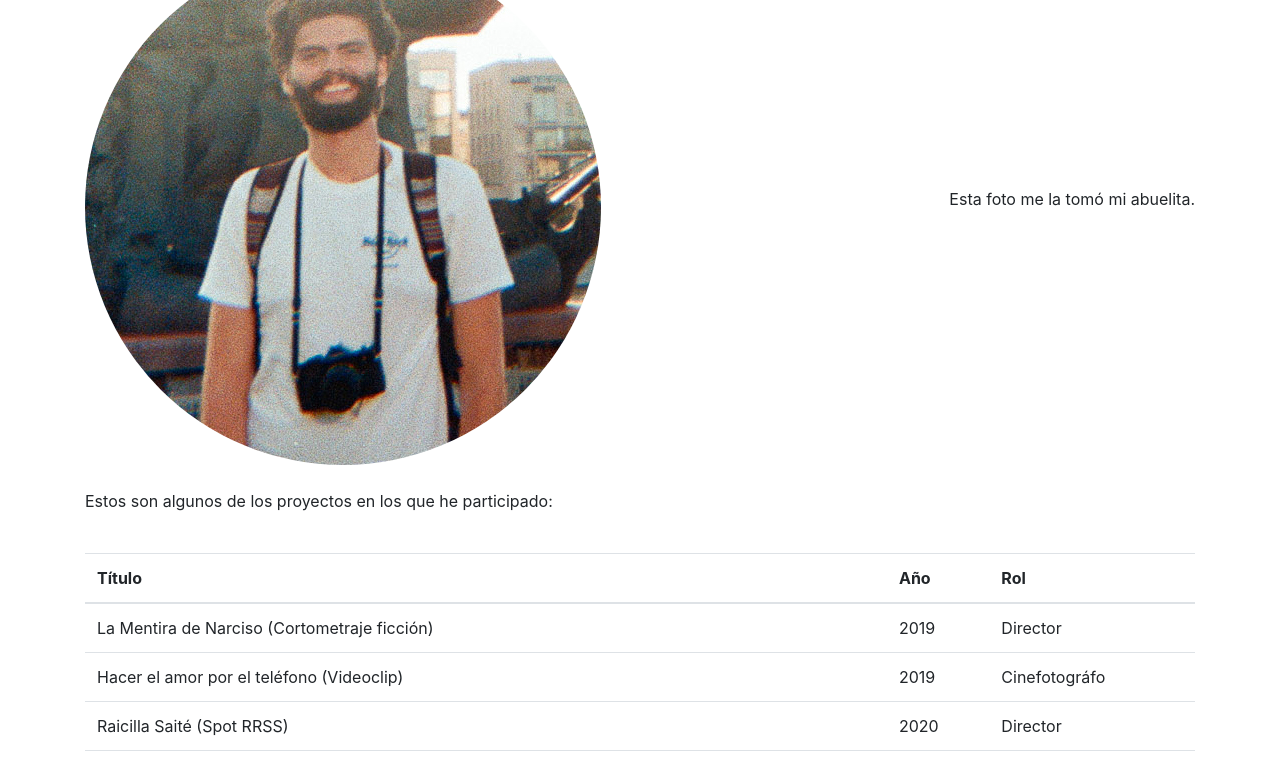
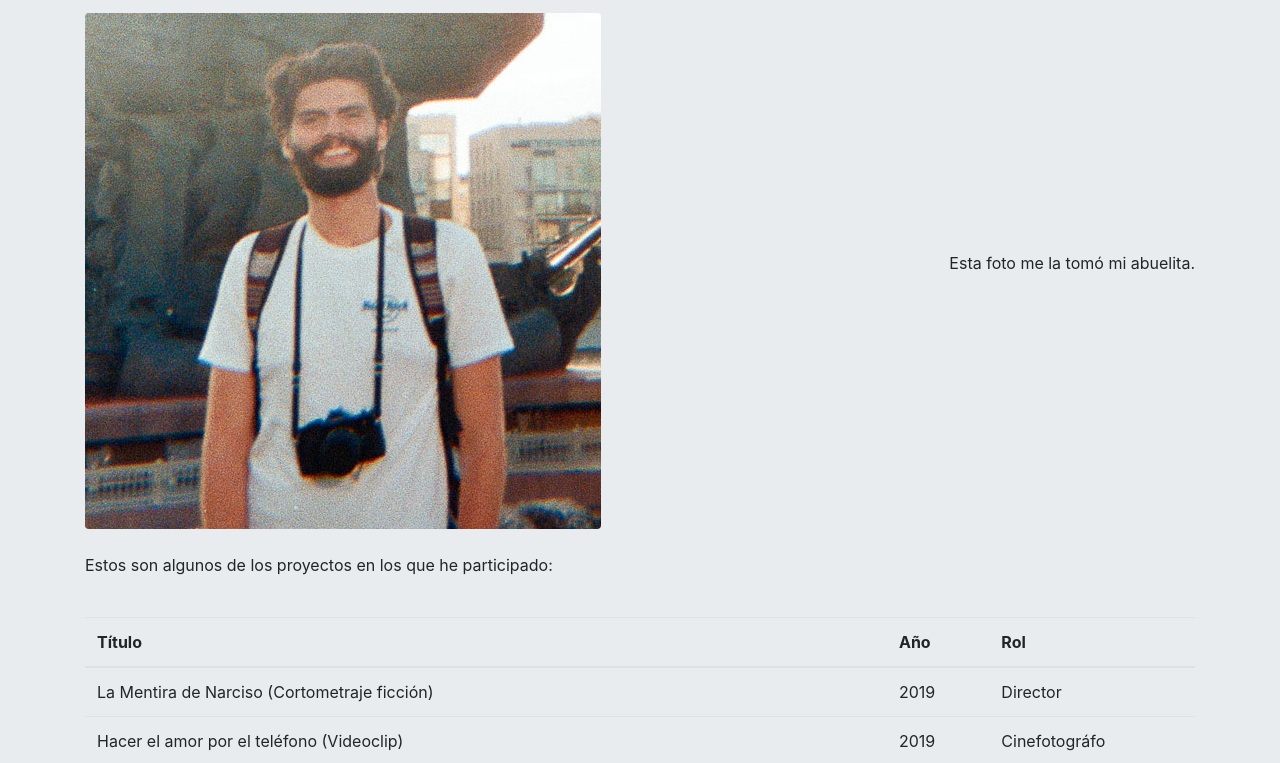
Before and after one commit to juanpablosandovalfoto/juanpablosandovalfoto.github.io, a plain HTML site: page index.html in a window 1280 px wide. Shown: the part 147-910 px from the top of the page. Drawn offline with nearby package versions, Linux system fonts and the light colour scheme.

Commit message:
jumbotron y rounded

```diff
--- a/index.html
+++ b/index.html
@@ -13,7 +13,7 @@
   </head>
 
   <body>
-
+<div class="jumbotron">
     <div class="container"><!-- container principal -->
           <h1 class="text-justify">Bienvenidos a mi sitio</h1>
           <!--   Hay seis tipos de heading: h1..h6   -->
@@ -28,7 +28,7 @@
 
           <div class="row">
               <div class="col-6">
-                <img src="ideario--foto-perfil-2.jpg" class="img-fluid rounded-circle" alt="Juan Pablo">
+                <img src="ideario--foto-perfil-2.jpg" class="img-fluid rounded" alt="Juan Pablo">
               </div>
               <div class="col-6 text-right align-self-center">
                 <p>
@@ -85,5 +85,6 @@
         </table>
 
       </div><!-- fin del container principal -->
+    </div>
   </body>
 </html>
```
